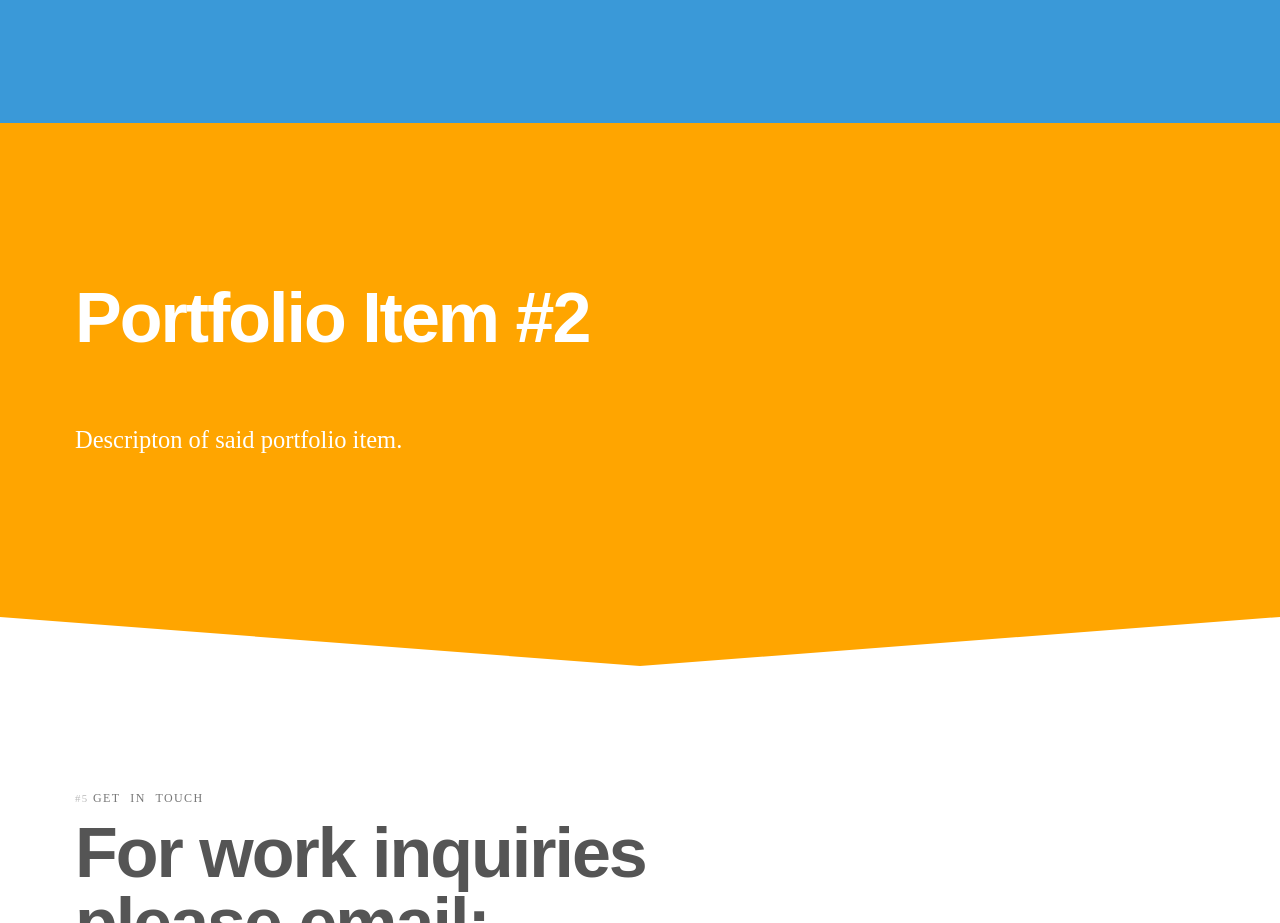
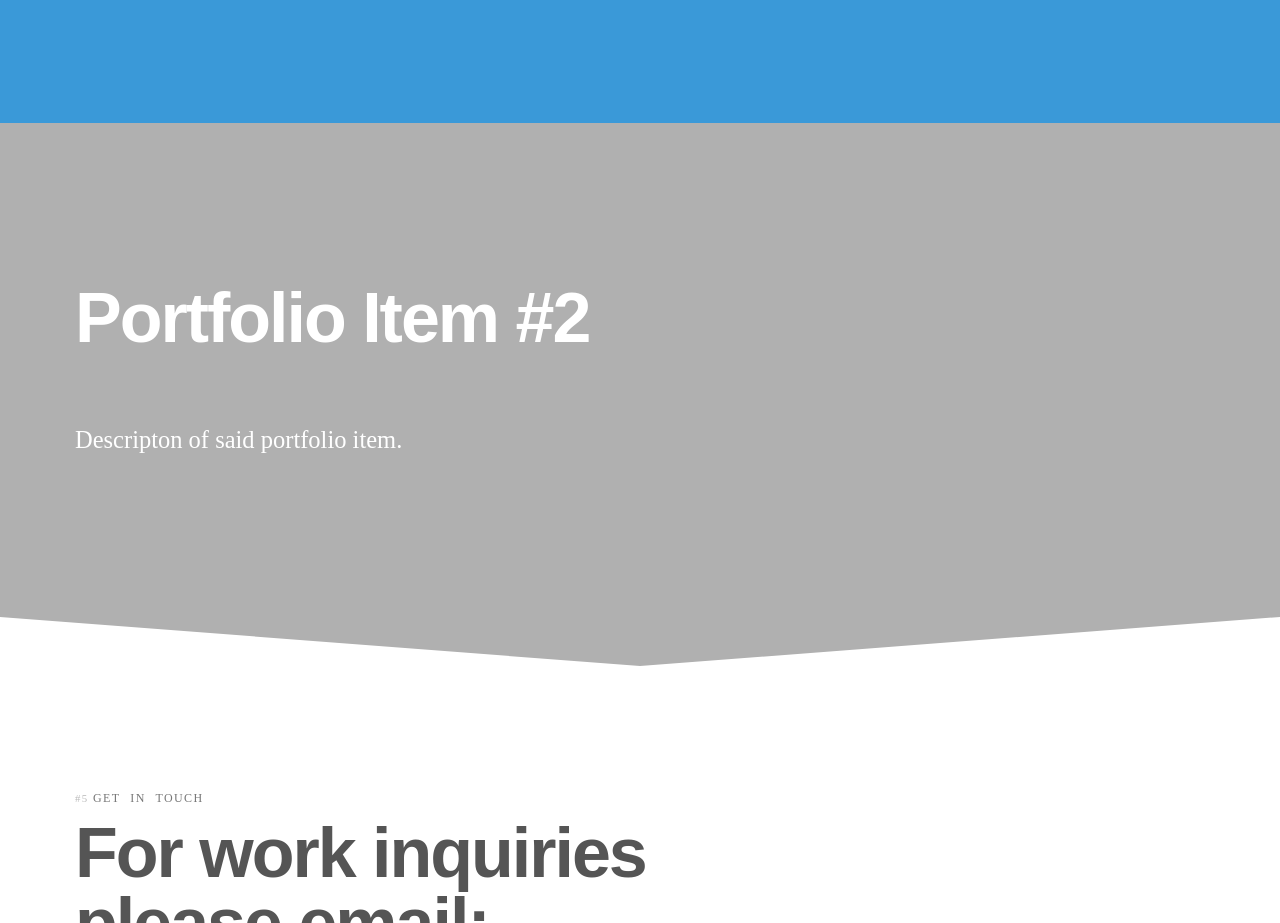
Before and after one commit to Taek713/Portfolio, a Gatsby site: page / in a window 1280 px wide. Shown: the part 3520-4443 px from the top of the page. Built offline with nearby package versions, Linux system fonts and the light colour scheme; Gatsby itself is replaced by a stand-in of ours.

Commit message:
Changing colors

```diff
--- a/src/components/layout.css
+++ b/src/components/layout.css
@@ -274,12 +274,12 @@
   fill: #343436;
 }
 .section.section--portfolio {
-  background-color: orange;
+  background-color: #b0b0b0;
   color: white;
 }
 .section.section--portfolio svg {
   top: -20px;
-  fill: orange;
+  fill: #b0b0b0;
 }
 .section.section--portfolio svg.bottom {
   top: auto;
--- a/src/pages/index.js
+++ b/src/pages/index.js
@@ -101,7 +101,7 @@
         <a className="pre" href="#contact"><span>#5</span>Get in touch</a>
         <h2>For work inquiries<br />please email:<br />
           <span><a href="mailto:Teakim12@gmail.com">Teakim12@gmail.com</a></span></h2>
-        <p className="lead">More links:  <a href="https://twitter.com/Seoulfed">Twitter</a> and <a href="https://www.linkedin.com/in/TaeKim">Linkedin</a>.</p>
+        <p className="lead">More links:  <a href="https://twitter.com/Seoulfed">Twitter</a> and <a href="https://www.linkedin.com/in/tae-kim-b38a01ba/">Linkedin</a>.</p>
       </div>
     </div>
   </section>
```
